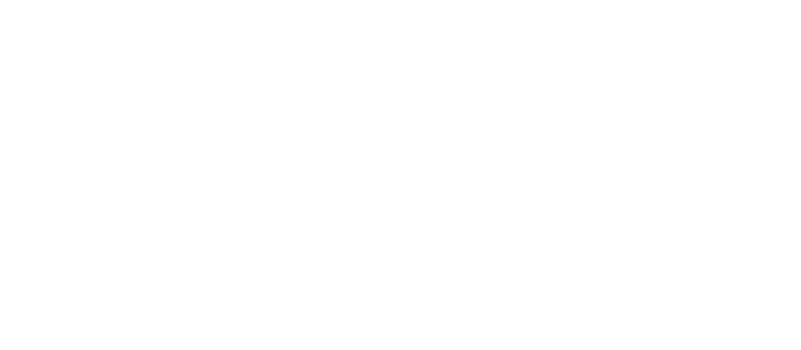
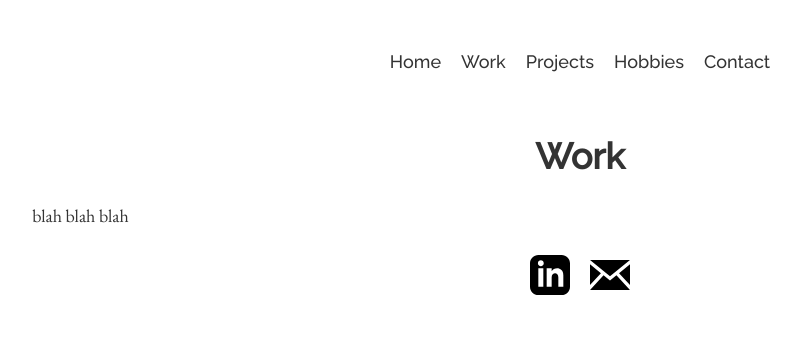
Before and after one commit to mdermksian/mdermksian, a Gatsby site: page /work in a window 1280 px wide. Before the commit this address had no page. Shown: the whole page, without its empty margins (60-861 px from the left). Built offline with nearby package versions, Linux system fonts and the light colour scheme; Gatsby itself is replaced by a stand-in of ours; some packages are replaced by stand-ins of ours.

Commit message:
Begin work on tiled pages.

```diff
--- a/src/components/footer.js
+++ b/src/components/footer.js
@@ -2,7 +2,7 @@
 import {css} from "react-emotion";
 import linkedinIcon from "../images/linkedin.svg";
 import emailIcon from "../images/email.svg"
-import {Link, graphql, navigate} from "gatsby";
+import {navigate} from "gatsby";
 
 const styles = {
 	container: css`
--- a/src/components/layout.js
+++ b/src/components/layout.js
@@ -2,7 +2,7 @@
 import Header from "./header"
 import Footer from "./footer"
 import { css } from "react-emotion"
-import { StaticQuery, Link, graphql } from "gatsby"
+//import { StaticQuery, Link, graphql } from "gatsby"
 
 import { rhythm } from "../utils/typography"
 
--- a/src/pages/index.js
+++ b/src/pages/index.js
@@ -37,11 +37,11 @@
 			<div className={styles.container}>
 
 				<div className={styles.hsWrapper}>
-					<img src={headshot} className={styles.headshot}/>
+					<img src={headshot} className={styles.headshot} alt=''/>
 				</div>
 				<div className={styles.aboutMe}>
 					<h1 className={styles.title}>Michael Dermksian</h1>
-					<p>I'm a trained mechanical and biomedical engineer who's fascinated with medical devices, robotics, and
+					<p>I'm a mechanical and biomedical engineer who's fascinated with medical devices, robotics, and
 					any technology that synthesizes the two. I'm always in pursuit of unsolved problems, impactful solutions,
 					and a team of driven people to help bridge the gap.
 					</p>
--- /dev/null
+++ b/src/pages/work.js
@@ -0,0 +1,27 @@
+import React from "react";
+import {css} from "react-emotion";
+//import {Link, graphql} from "gatsby";
+import Layout from "../components/layout";
+
+const styles = {
+	container: css`
+		display:flex;
+		flex-direction:column;
+	`,
+	title: css`
+		text-align:center;
+	`,
+	tidbit: css`
+
+	`
+}
+
+export default () => (
+	<Layout>
+		<div className={styles.container}>
+			<h1 className={styles.title}>Work</h1>
+			<p className={styles.tidbit}>blah blah blah</p>
+
+		</div>
+	</Layout>
+)
```
